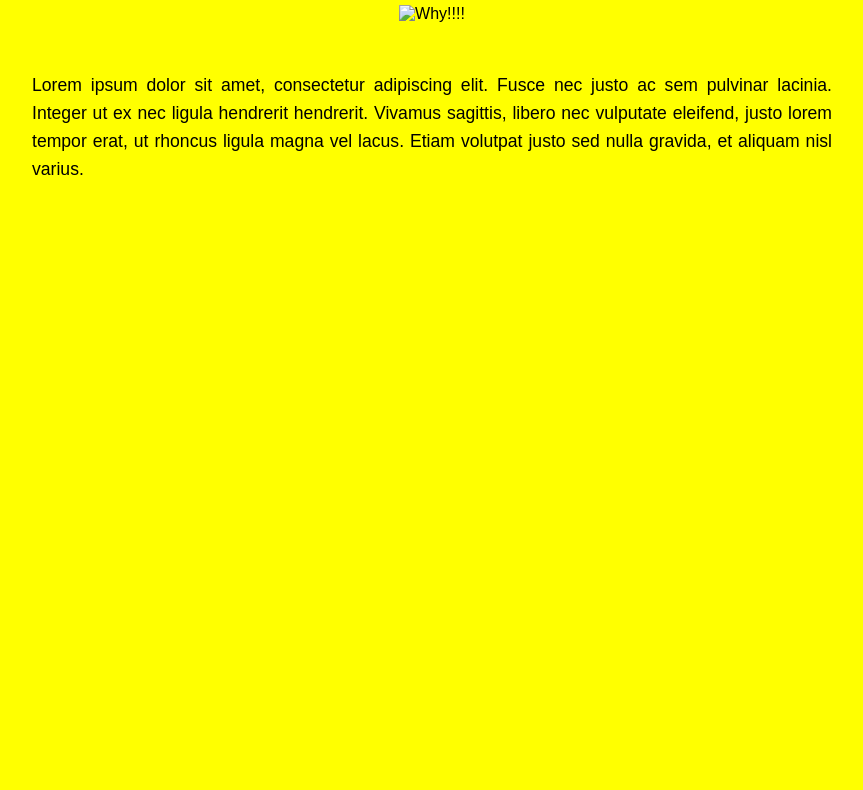
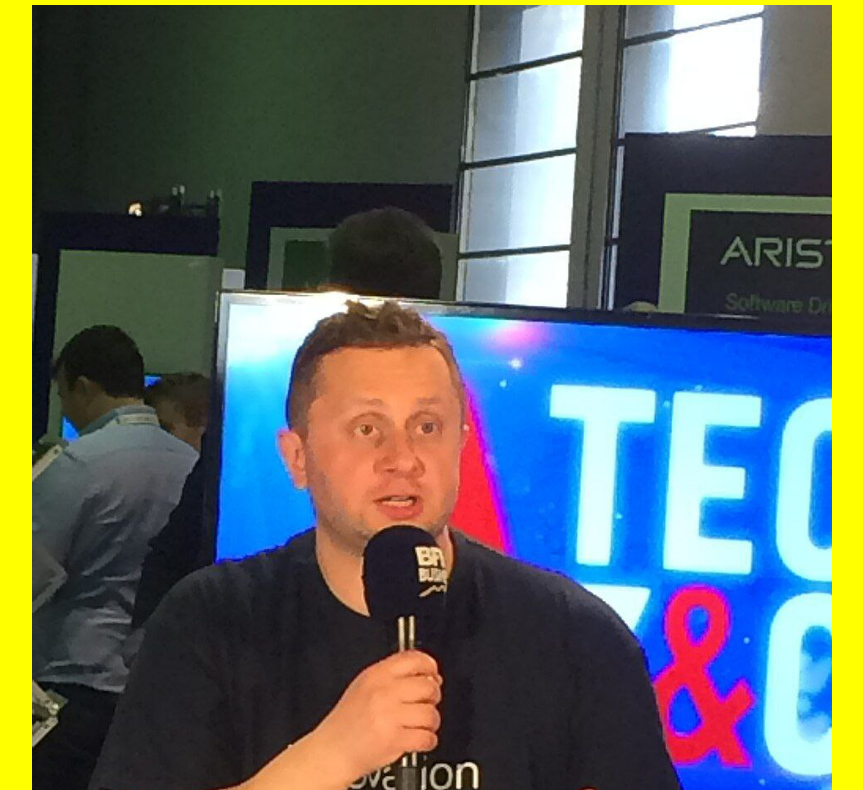
Before and after one commit to vnsugadev/bkj-best, a plain HTML site: page why.html in a window 1280 px wide. Shown: the part 142-932 px from the top of the page, without its empty margins (208-1071 px from the left). Before the commit the page ends 800 px from the top, so only its background shows below. Drawn offline with Linux system fonts and the light colour scheme.

Commit message:
Update why.html

```diff
--- a/why.html
+++ b/why.html
@@ -36,7 +36,7 @@
 <body>
   <div class="container">
     <h1>Big Article Heading</h1>
-    <img src="oles.png" alt="Why!!!!">
+    <img src="oles.jpg" alt="Why!!!!">
     <p>
       Lorem ipsum dolor sit amet, consectetur adipiscing elit. Fusce nec justo ac sem pulvinar lacinia.
       Integer ut ex nec ligula hendrerit hendrerit. Vivamus sagittis, libero nec vulputate eleifend, justo
```
